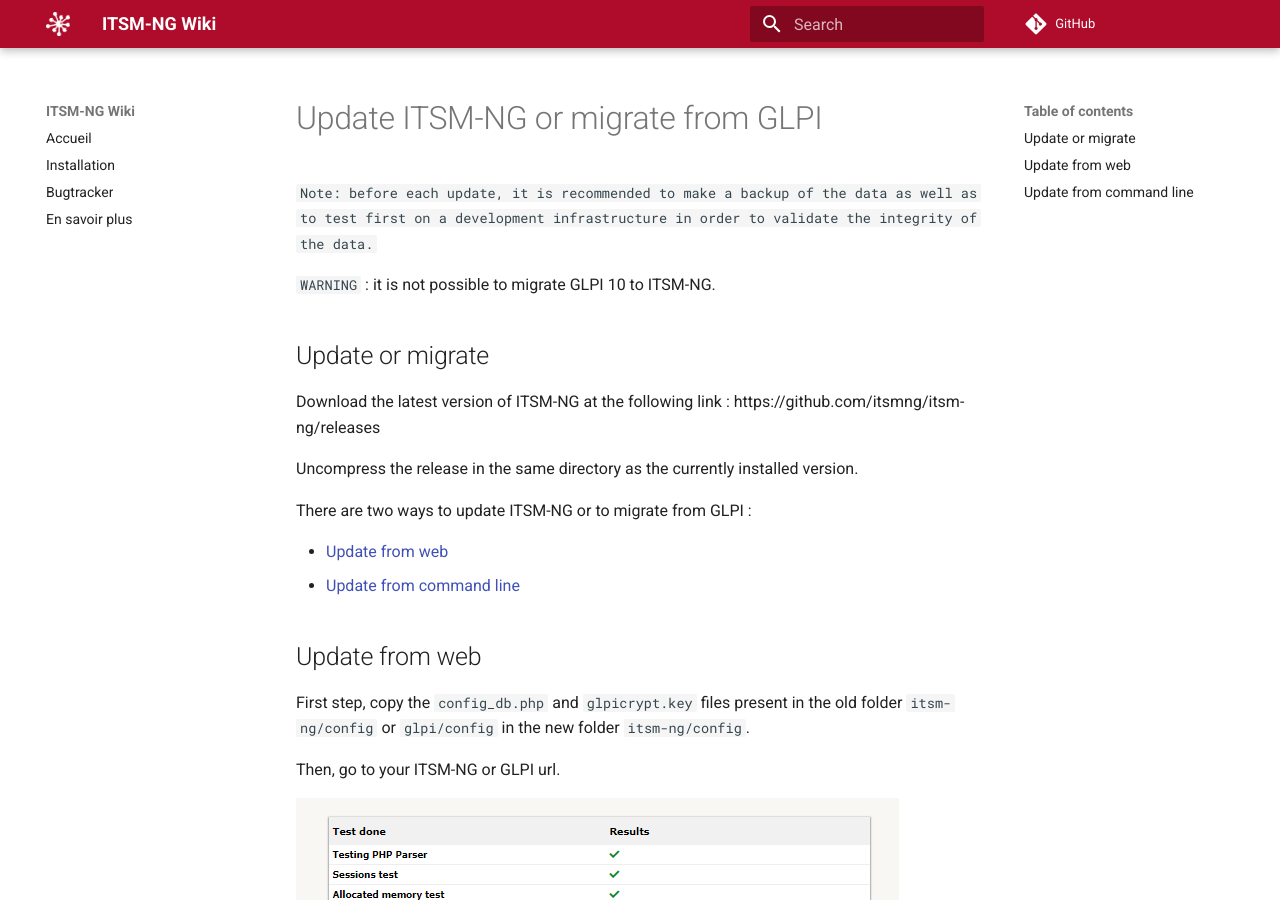
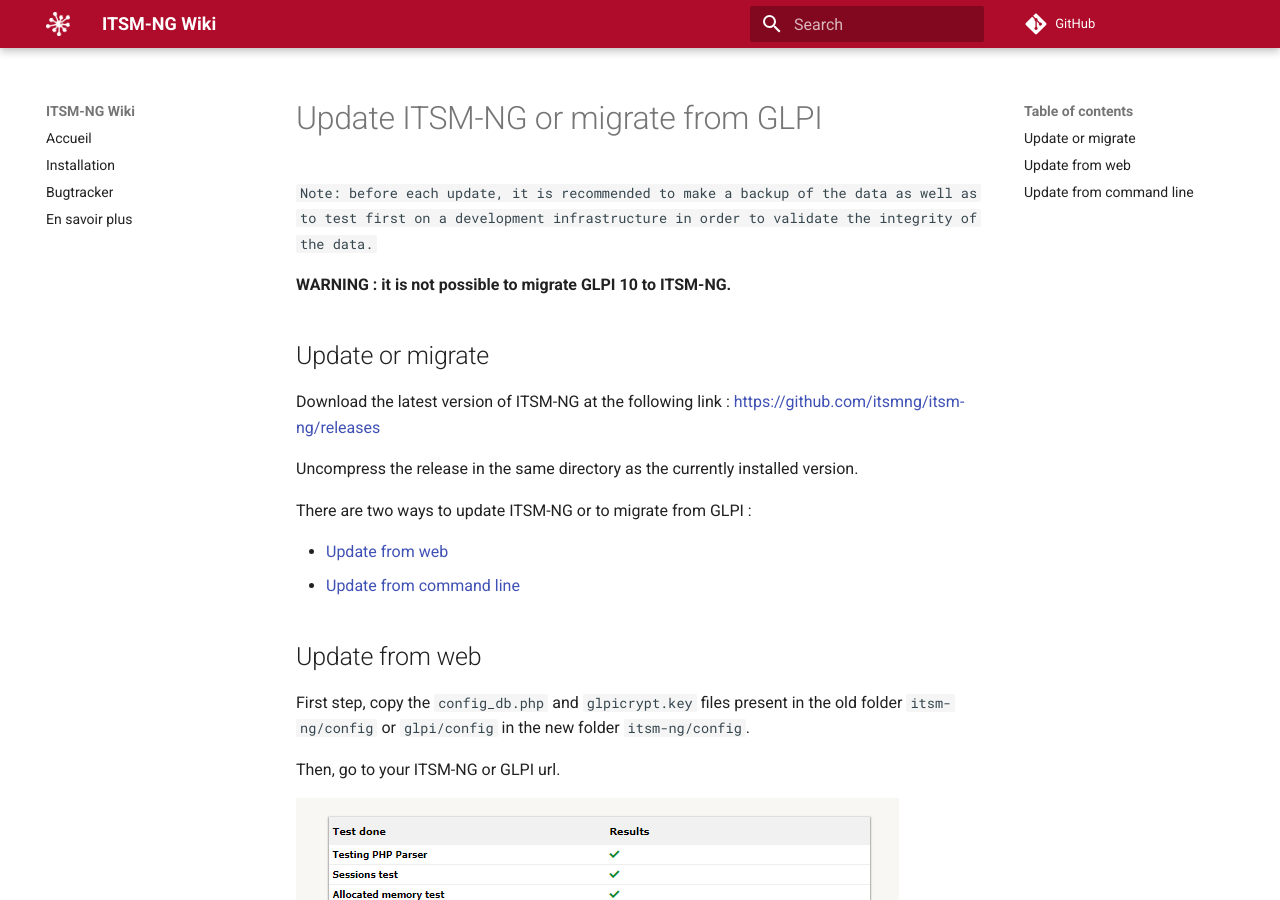
Before and after one commit to itsmng/wiki-backup, an MkDocs documentation site: the page built from docs/update.md, in a window 1280 px wide and 900 px high. Built offline with MkDocs 1.6.1 and Material for MkDocs 9.7.7, drawn with Linux system fonts in a browser that asks for light colours; comment, search, counter and statistics services are not loaded; part of the change alters nothing that is shown.

Commit message:
Update update.md

```diff
--- a/docs/update.md
+++ b/docs/update.md
@@ -2,11 +2,11 @@
 
 `Note: before each update, it is recommended to make a backup of the data as well as to test first on a development infrastructure in order to validate the integrity of the data.`
 
-`WARNING` : it is not possible to migrate GLPI 10 to ITSM-NG.
+**WARNING : it is not possible to migrate GLPI 10 to ITSM-NG.**
 
 ## Update or migrate
 
-Download the latest version of ITSM-NG at the following link : https://github.com/itsmng/itsm-ng/releases
+Download the latest version of ITSM-NG at the following link : [https://github.com/itsmng/itsm-ng/releases](https://github.com/itsmng/itsm-ng/releases)
 
 Uncompress the release in the same directory as the currently installed version.
 
```
